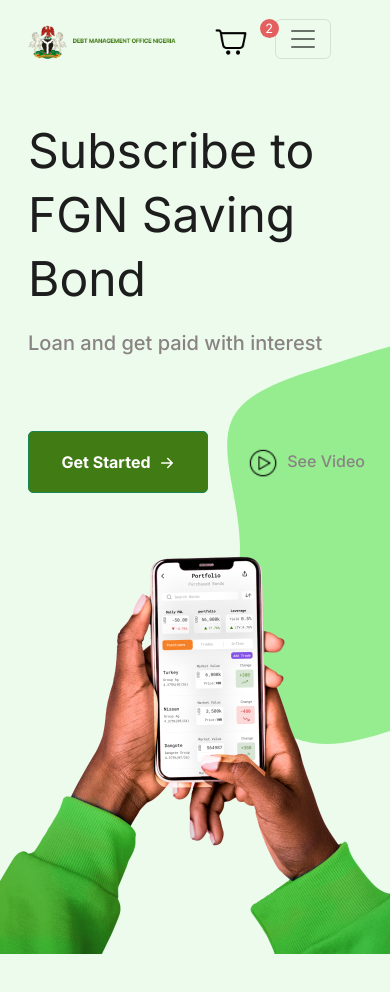
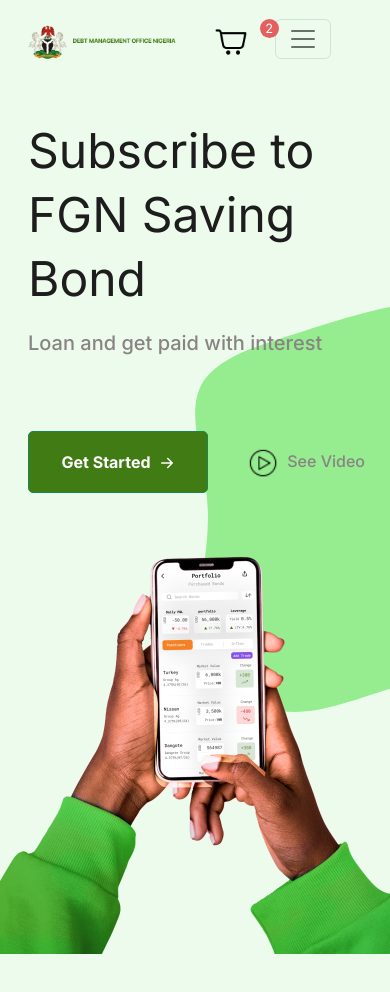
Before and after one commit to cephasosayi/frontend-task, a React (Create React App) app: page / in a window 390 px wide. Shown: the top 992 px of the page. Built offline with nearby package versions, Linux system fonts and the light colour scheme.

Commit message:
mobile resp fixed

```diff
--- a/src/components/Hero.module.css
+++ b/src/components/Hero.module.css
@@ -145,8 +145,8 @@
         background-repeat: no-repeat;
         background-position: center;
         background-size: 35rem !important;
-        background-position-x: 9rem !important;
-        background-position-y: 12rem !important;
+        background-position-x: 7rem !important;
+        background-position-y: 10rem !important;
         width: 100vw !important;
         height: 100vh;
         overflow-block: hidden;
```
